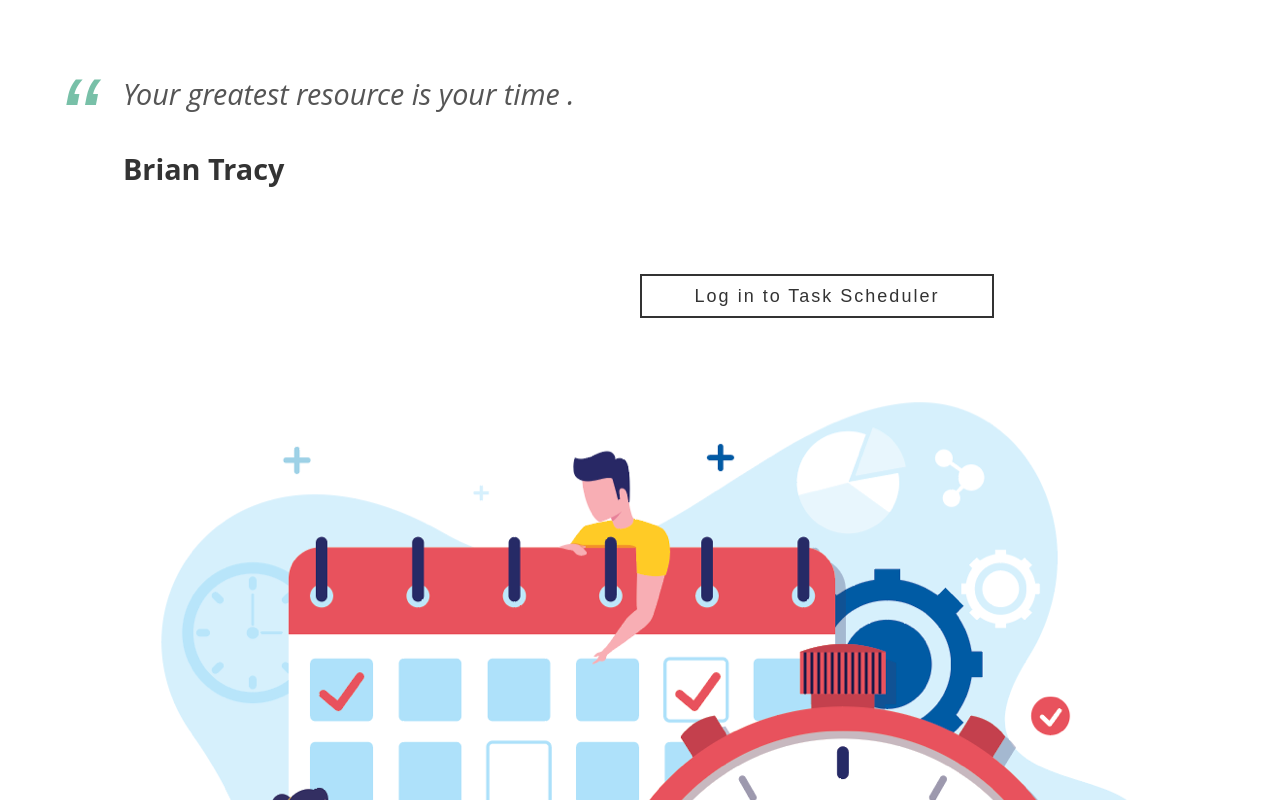
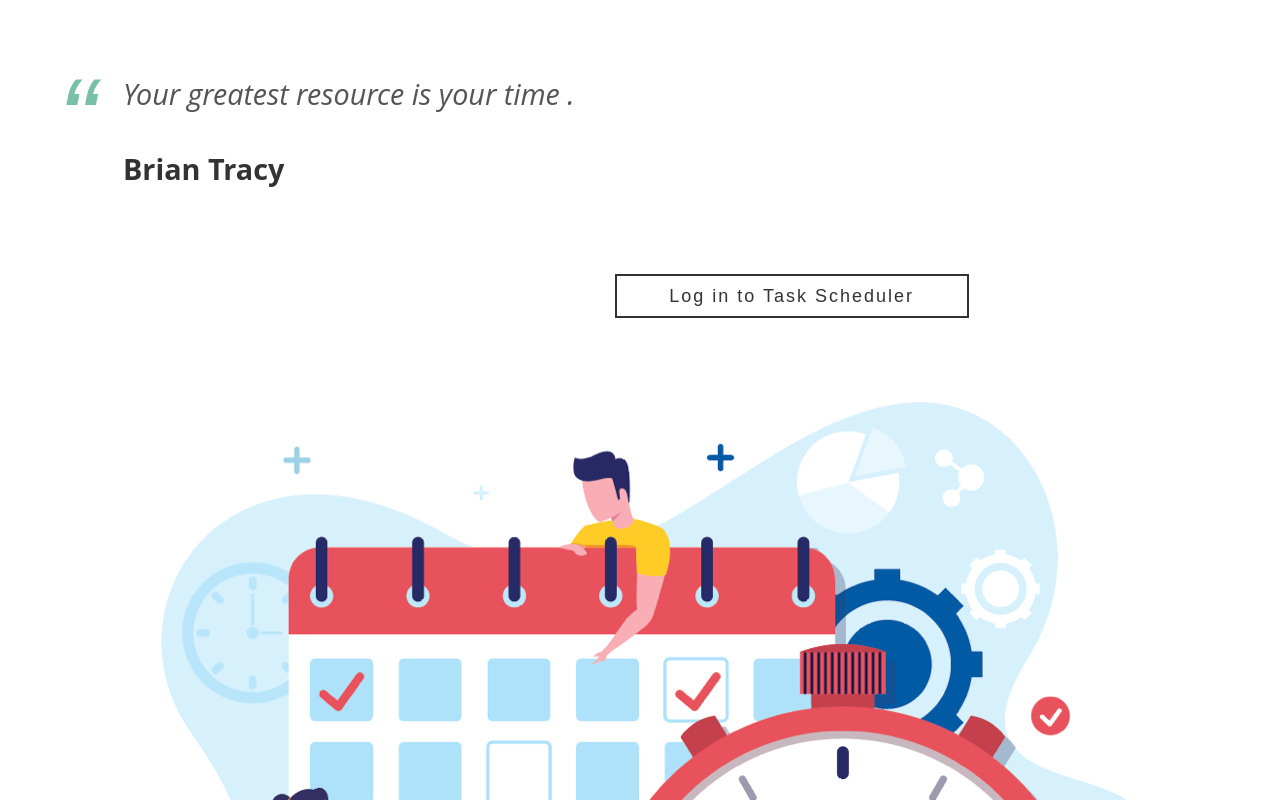
Before and after one commit to Anindya99/Task-Scheduler, a React (Create React App) app in the folder client/: page /cover in a window 1280 px wide. Shown: the top 800 px of the page. Built offline with nearby package versions, Linux system fonts and the light colour scheme; a web font is replaced by a local one.

Commit message:
modified ui cover

```diff
--- a/client/src/index.css
+++ b/client/src/index.css
@@ -17,7 +17,7 @@ i{
 .flex-item:nth-of-type(3) { order: 2; }
 
 .box3{
-  padding-left: 50%;
+  padding-left: 48%;
 }
 }
 @media only screen and (min-width:1500px) {
```
